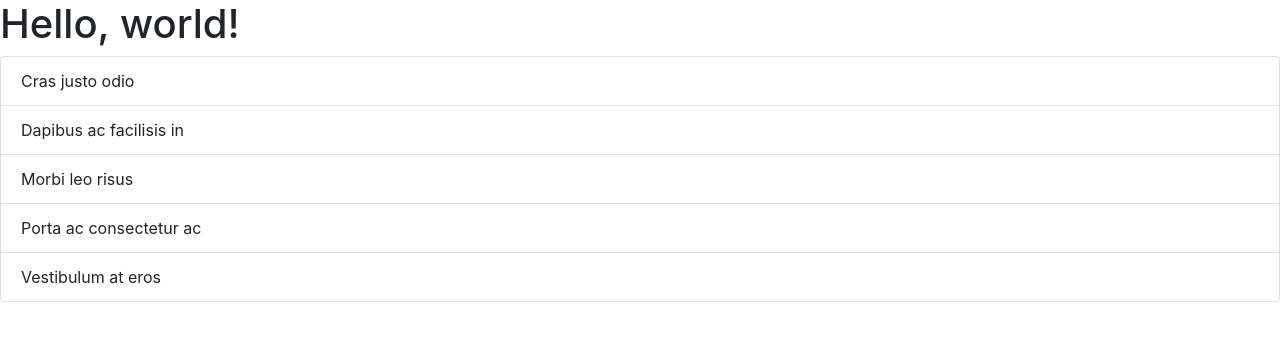
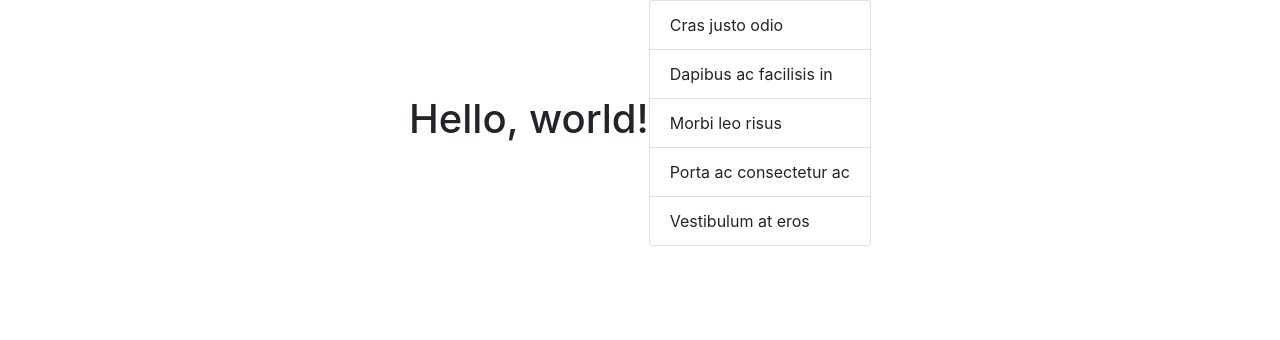
Before and after one commit to ktwery/ktwery.github.io, a plain HTML site: page index.html in a window 1280 px wide. Drawn offline with nearby package versions, Linux system fonts and the light colour scheme; files that its build step writes are made by us from their sources.

Commit message:
Adding basic styles

```diff
--- a/index.html
+++ b/index.html
@@ -1,5 +1,6 @@
 <!doctype html>
 <html lang="en">
+  <head>
   <head>
     <title>Hello, world!</title>
     <!-- Required meta tags -->
@@ -8,6 +9,7 @@
 
     <!-- Bootstrap CSS -->
     <link rel="stylesheet" href="https://maxcdn.bootstrapcdn.com/bootstrap/4.0.0-beta.2/css/bootstrap.min.css" integrity="sha384-PsH8R72JQ3SOdhVi3uxftmaW6Vc51MKb0q5P2rRUpPvrszuE4W1povHYgTpBfshb" crossorigin="anonymous">
+	<link rel="stylesheet" href="/css/main.css">
   </head>
   <body>
     <h1>Hello, world!</h1>
--- /dev/null
+++ b/main.css
@@ -0,0 +1,6 @@
+body {
+    display: flex;
+    align-items: center;
+    justify-content: center;
+    align-content: center;
+}
```
